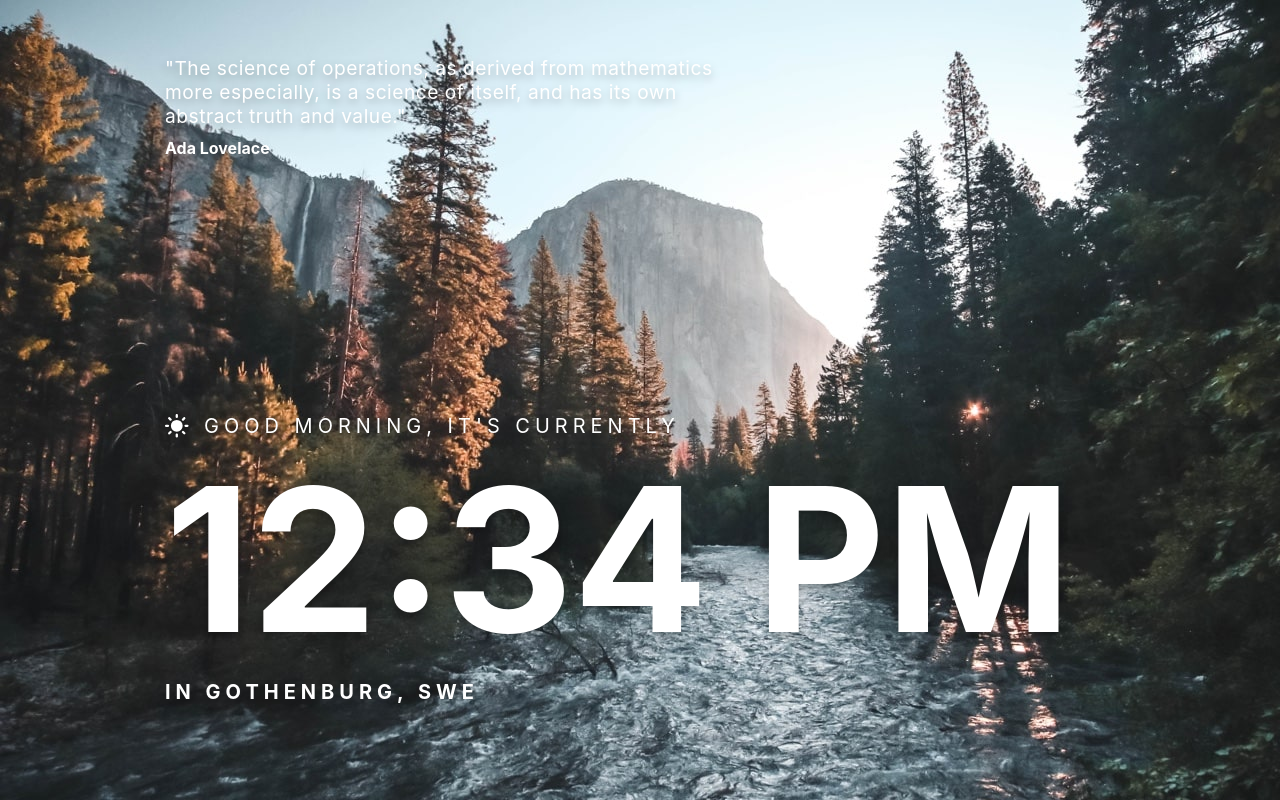
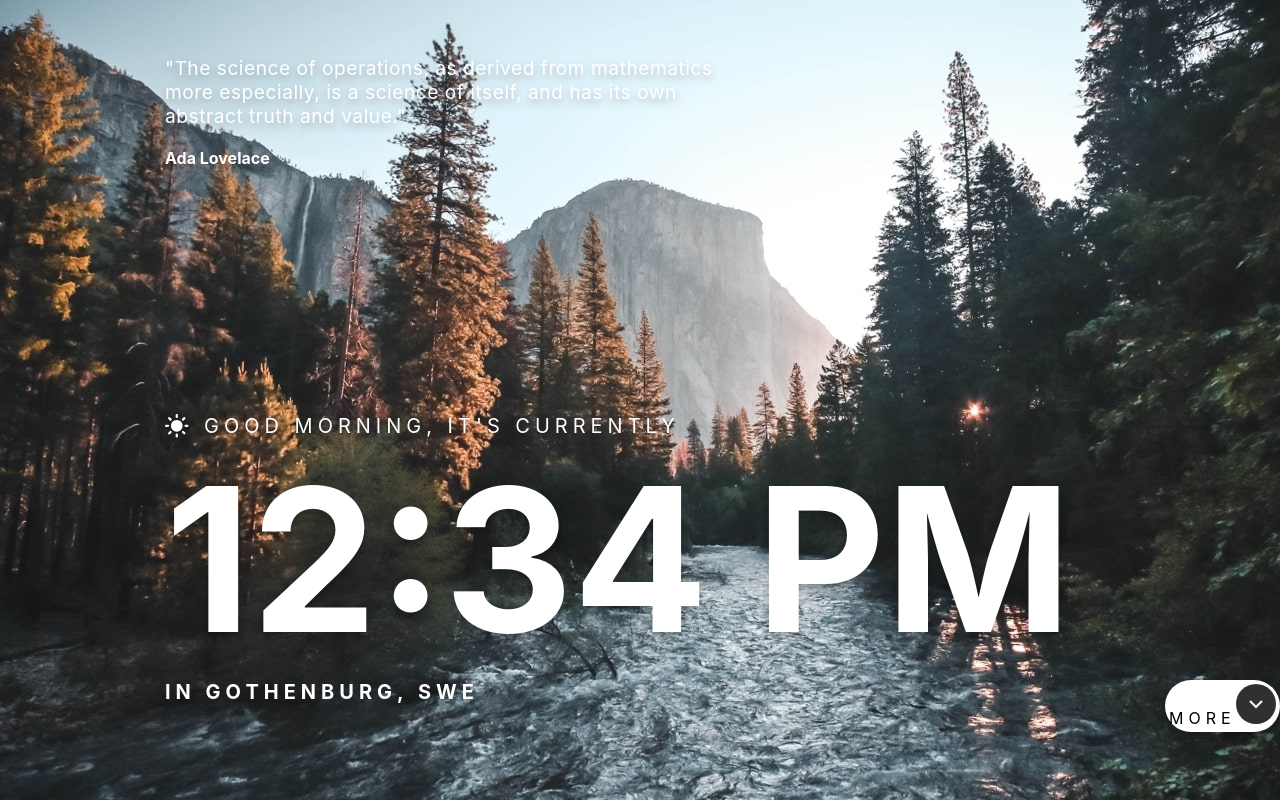
Before and after one commit to Richardsonn1/clockapp, a React (Create React App) app: page / in a window 1280 px wide. Shown: the top 800 px of the page. Built offline with nearby package versions, Linux system fonts and the light colour scheme.

Commit message:
css and html updated

```diff
--- a/src/App.css
+++ b/src/App.css
@@ -10,7 +10,6 @@ body {
   background-repeat: no-repeat;
   background-size: cover;
   filter: drop-shadow(0px 4px 4px rgba(0, 0, 0, 0.25));
-  position: relative;
 }
 
 .daylight {
@@ -29,10 +28,6 @@ body {
 .daylight p {
   font-size: 20px;
   letter-spacing: 5px;
-}
-
-.location {
-  font-weight: bold;
 }
 
 .currently-container {
@@ -61,6 +56,39 @@ body {
   letter-spacing: 0.5px;
 }
 
-.quote h4 {
-  padding-top: 10px;
+.location-container {
+  display: flex;
 }
+
+.location {
+  font-weight: bold;
+  float: left;
+}
+
+.more {
+  position: absolute;
+  width: 146px;
+  height: 56px;
+  left: 1000px;
+}
+
+.arrow-btn {
+  text-decoration: none;
+  color: black;
+  padding: 4px;
+  border-radius: 30px;
+  background-color: white;
+  letter-spacing: 5px;
+  position: absolute;
+  text-align: center;
+  justify-content: center;
+}
+
+.cross-img {
+  -webkit-transform: rotate(180deg);
+  -moz-transform: rotate(180deg);
+  -ms-transform: rotate(180deg);
+  -o-transform: rotate(180deg);
+  transform: rotate(180deg);
+  position: relative;
+}
--- a/src/App.js
+++ b/src/App.js
@@ -1,6 +1,7 @@
 import React, { Component } from 'react';
 import "./App.css";
 import sun from '../src/images/icon-sun.svg';
+import arrow from '../src/images/icon-arrow-up.svg';
 
 export default class App extends Component {
   state = { time: new Date() };
@@ -23,6 +24,7 @@ export default class App extends Component {
         <div className="main">
           <div className="quote">
             <p>"The science of operations, as derived from mathematics more especially, is a science of itself, and has its own abstract truth and value."</p>
+            <br />
             <h4>Ada Lovelace</h4>
           </div>
           <div className="daylight">
@@ -31,7 +33,14 @@ export default class App extends Component {
               <p>GOOD MORNING, IT'S CURRENTLY</p>
             </div>
             <h1> {this.state.time.toLocaleTimeString([], { hour: '2-digit', minute: '2-digit' })} </h1>
-            <p className="location">IN GOTHENBURG, SWE</p>
+            <div className="location-container">
+              <div className="location">
+                <p>IN GOTHENBURG, SWE</p>
+              </div>
+              <div className="more">
+                <a href="#more" className="arrow-btn">MORE<img src={arrow} alt="icon" className="cross-img" /></a>
+              </div>
+            </div>
           </div>
         </div>
       </>
```
